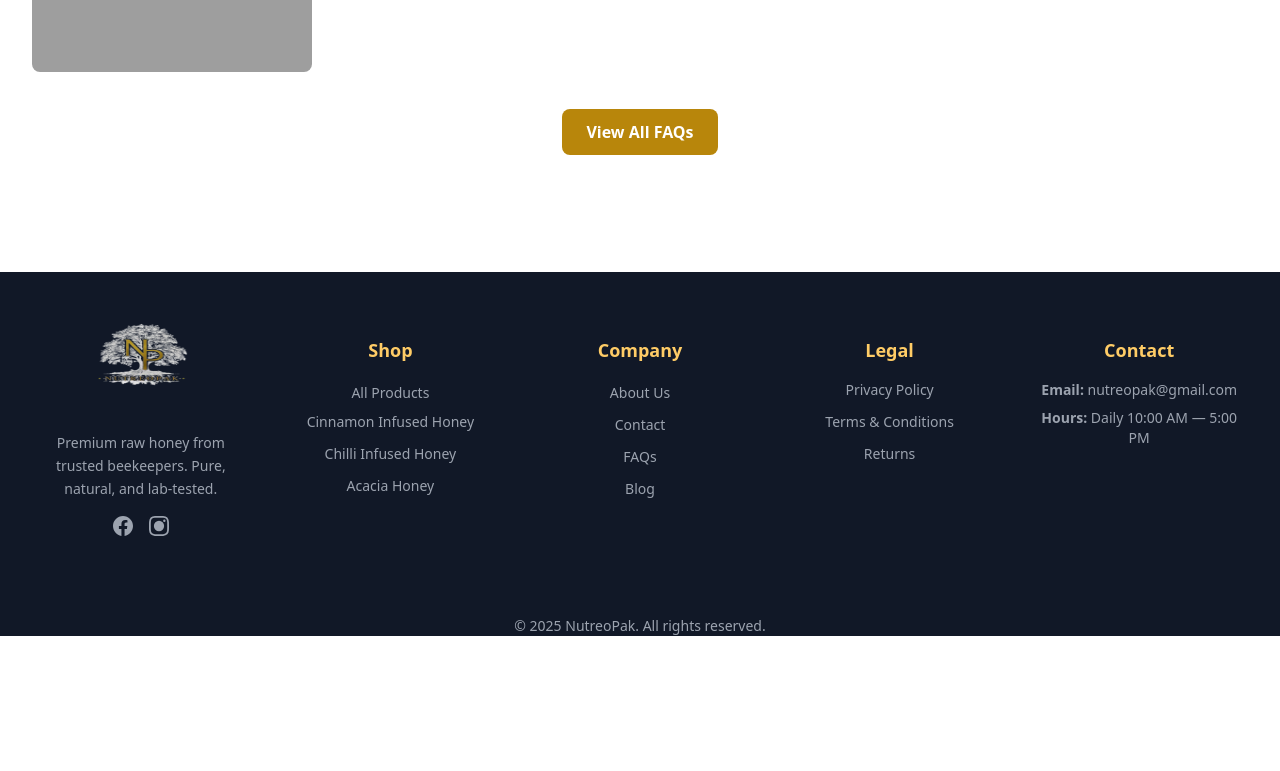
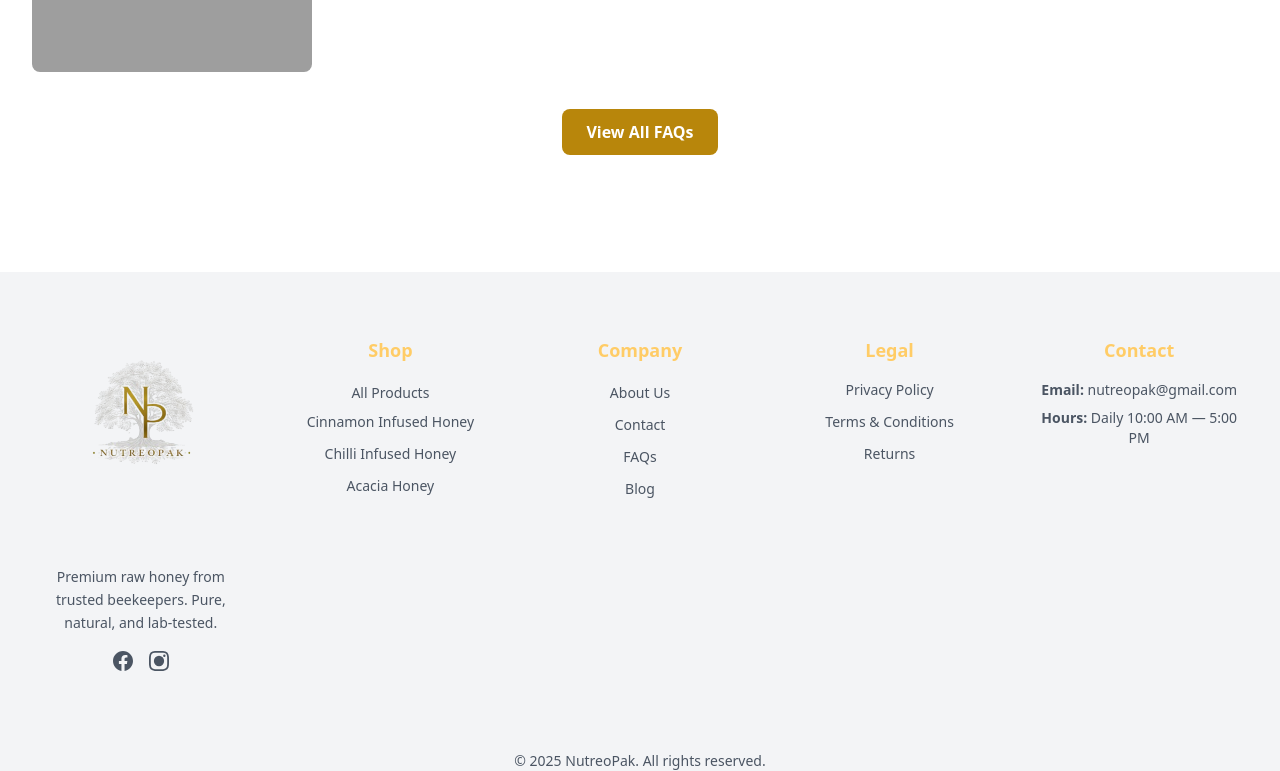
Before and after one commit to developer-bytespak/NeutroPak_frontend, a Next.js app: page / in a window 1280 px wide. Shown: the part 3828-4599 px from the top of the page. Before the commit the page ends 4464 px from the top, so only its background shows below. Built offline with nearby package versions, Linux system fonts and the light colour scheme; no server answers; grey boxes are pictures that could not be loaded.

Commit message:
changes in logo in footer

```diff
--- a/src/components/Footer.tsx
+++ b/src/components/Footer.tsx
@@ -52,33 +52,33 @@ const Footer: React.FC = () => {
   }, []);
 
   return (
-    <footer className="bg-gray-900 text-gray-100 mt-16">
+    <footer className="bg-gray-100 text-gray-800 mt-16">
       <div className="max-w-7xl mx-auto px-4 sm:px-6 lg:px-8 pt-16">
         {/* Footer Grid */}
         <div className="grid grid-cols-1 md:grid-cols-2 lg:grid-cols-5 gap-8 mb-8">
           {/* About */}
           <div className="text-center -mt-16">
-            <div className="flex items-center justify-center gap-2 mb-4">
+            <div className="flex items-center justify-center gap-2 mb-4 h-72 sm:h-auto">
               <Link href="/">
                 <Image
                   src="/neutropakk.png"
                   alt="NutreoPak Logo"
-                  width={192}
-                  height={192}
-                  className="w-48 h-48 flex-shrink-0 cursor-pointer hover:opacity-80 transition-opacity"
+                  width={500}
+                  height={500}
+                  className="w-auto h-full flex-shrink-0 cursor-pointer hover:opacity-80 transition-opacity"
                 />
               </Link>
             </div>
-            <p className="text-gray-400 text-sm leading-relaxed -mt-12">
+            <p className="text-gray-600 text-sm leading-relaxed -mt-12">
               Premium raw honey from trusted beekeepers. Pure, natural, and lab-tested.
             </p>
             <div className="flex gap-4 mt-4 justify-center">
-              <a href="https://www.facebook.com" target="_blank" rel="noopener noreferrer" className="text-gray-400 hover:text-blue-500 transition-colors">
+              <a href="https://www.facebook.com" target="_blank" rel="noopener noreferrer" className="text-gray-600 hover:text-blue-500 transition-colors">
                 <svg className="w-5 h-5" fill="currentColor" viewBox="0 0 24 24">
                   <path d="M24 12.073c0-6.627-5.373-12-12-12s-12 5.373-12 12c0 5.99 4.388 10.954 10.125 11.854v-8.385H7.078v-3.47h3.047V9.43c0-3.007 1.792-4.669 4.533-4.669 1.312 0 2.686.235 2.686.235v2.953H15.83c-1.491 0-1.956.925-1.956 1.874v2.25h3.328l-.532 3.47h-2.796v8.385C19.612 23.027 24 18.062 24 12.073z"/>
                 </svg>
               </a>
-              <a href="https://www.instagram.com/accounts/login/?next=%2Fnutreopak%2F&source=omni_redirect" target="_blank" rel="noopener noreferrer" className="text-gray-400 hover:text-pink-500 transition-colors">
+              <a href="https://www.instagram.com/accounts/login/?next=%2Fnutreopak%2F&source=omni_redirect" target="_blank" rel="noopener noreferrer" className="text-gray-600 hover:text-pink-500 transition-colors">
                 <svg className="w-5 h-5" fill="currentColor" viewBox="0 0 24 24">
                   <path d="M12 2.163c3.204 0 3.584.012 4.85.07 3.252.148 4.771 1.691 4.919 4.919.058 1.265.069 1.645.069 4.849 0 3.204-.012 3.584-.07 4.849-.149 3.225-1.664 4.771-4.919 4.919-1.266.058-1.644.07-4.85.07-3.204 0-3.584-.012-4.849-.07-3.26-.149-4.771-1.699-4.919-4.92-.058-1.265-.07-1.644-.07-4.849 0-3.204.013-3.583.07-4.849.149-3.227 1.664-4.771 4.919-4.919 1.266-.057 1.645-.069 4.849-.069zm0-2.163c-3.259 0-3.667.014-4.947.072-4.358.2-6.78 2.618-6.98 6.98-.059 1.281-.073 1.689-.073 4.948 0 3.259.014 3.668.072 4.948.2 4.358 2.618 6.78 6.98 6.98 1.281.058 1.689.072 4.948.072 3.259 0 3.668-.014 4.948-.072 4.354-.2 6.782-2.618 6.979-6.98.059-1.28.073-1.689.073-4.948 0-3.259-.014-3.667-.072-4.947-.196-4.354-2.617-6.78-6.979-6.98-1.281-.059-1.69-.073-4.949-.073zM5.838 12a6.162 6.162 0 1 1 12.324 0 6.162 6.162 0 0 1-12.324 0zM12 16a4 4 0 1 1 0-8 4 4 0 0 1 0 8zm4.965-10.322a1.44 1.44 0 1 1 2.881.001 1.44 1.44 0 0 1-2.881-.001z"/>
                 </svg>
@@ -90,29 +90,29 @@ const Footer: React.FC = () => {
           <div className="text-center">
             <h3 className="text-lg font-bold text-gold-400 mb-4">Shop</h3>
             <ul className="space-y-2">
-              <li><Link href="/shop" className="text-gray-400 hover:text-gold-400 transition-colors text-sm">All Products</Link></li>
-              <li className="text-gray-400 text-sm">
+              <li><Link href="/shop" className="text-gray-600 hover:text-gold-400 transition-colors text-sm">All Products</Link></li>
+              <li className="text-gray-600 text-sm">
                 <span className="block mb-1">Cinnamon Infused Honey</span>
                 <div className="flex gap-2 ml-2 justify-center">
-                  {productLinks.cinnamon250 && <Link href={productLinks.cinnamon250} className="text-gray-500 hover:text-gold-400 transition-colors text-xs">250g</Link>}
-                  {productLinks.cinnamon500 && <Link href={productLinks.cinnamon500} className="text-gray-500 hover:text-gold-400 transition-colors text-xs">500g</Link>}
+                  {productLinks.cinnamon250 && <Link href={productLinks.cinnamon250} className="text-gray-600 hover:text-gold-400 transition-colors text-xs">250g</Link>}
+                  {productLinks.cinnamon500 && <Link href={productLinks.cinnamon500} className="text-gray-600 hover:text-gold-400 transition-colors text-xs">500g</Link>}
                 </div>
               </li>
-              <li className="text-gray-400 text-sm">
+              <li className="text-gray-600 text-sm">
                 <span className="block mb-1">Chilli Infused Honey</span>
                 <div className="flex gap-2 ml-2 justify-center">
-                  {productLinks.chilli250 && <Link href={productLinks.chilli250} className="text-gray-500 hover:text-gold-400 transition-colors text-xs">250g</Link>}
-                  {productLinks.chilli500 && <Link href={productLinks.chilli500} className="text-gray-500 hover:text-gold-400 transition-colors text-xs">500g</Link>}
+                  {productLinks.chilli250 && <Link href={productLinks.chilli250} className="text-gray-600 hover:text-gold-400 transition-colors text-xs">250g</Link>}
+                  {productLinks.chilli500 && <Link href={productLinks.chilli500} className="text-gray-600 hover:text-gold-400 transition-colors text-xs">500g</Link>}
                 </div>
               </li>
-              <li className="text-gray-400 text-sm">
+              <li className="text-gray-600 text-sm">
                 <span className="block mb-1">Acacia Honey</span>
                 <div className="flex gap-2 ml-2 justify-center">
-                  {productLinks.acacia250 && <Link href={productLinks.acacia250} className="text-gray-500 hover:text-gold-400 transition-colors text-xs">250g</Link>}
-                  {productLinks.acacia500 && <Link href={productLinks.acacia500} className="text-gray-500 hover:text-gold-400 transition-colors text-xs">500g</Link>}
+                  {productLinks.acacia250 && <Link href={productLinks.acacia250} className="text-gray-600 hover:text-gold-400 transition-colors text-xs">250g</Link>}
+                  {productLinks.acacia500 && <Link href={productLinks.acacia500} className="text-gray-600 hover:text-gold-400 transition-colors text-xs">500g</Link>}
                 </div>
               </li>
-              {productLinks.giftbox && <li><Link href={productLinks.giftbox} className="text-gray-400 hover:text-gold-400 transition-colors text-sm">Gift Box</Link></li>}
+              {productLinks.giftbox && <li><Link href={productLinks.giftbox} className="text-gray-600 hover:text-gold-400 transition-colors text-sm">Gift Box</Link></li>}
             </ul>
           </div>
 
@@ -120,10 +120,10 @@ const Footer: React.FC = () => {
           <div className="text-center">
             <h3 className="text-lg font-bold text-gold-400 mb-4">Company</h3>
             <ul className="space-y-2">
-              <li><Link href="/about" className="text-gray-400 hover:text-gold-400 transition-colors text-sm">About Us</Link></li>
-              <li><Link href="/contact" className="text-gray-400 hover:text-gold-400 transition-colors text-sm">Contact</Link></li>
-              <li><Link href="/faqs" className="text-gray-400 hover:text-gold-400 transition-colors text-sm">FAQs</Link></li>
-              <li><Link href="/blog" className="text-gray-400 hover:text-gold-400 transition-colors text-sm">Blog</Link></li>
+              <li><Link href="/about" className="text-gray-600 hover:text-gold-400 transition-colors text-sm">About Us</Link></li>
+              <li><Link href="/contact" className="text-gray-600 hover:text-gold-400 transition-colors text-sm">Contact</Link></li>
+              <li><Link href="/faqs" className="text-gray-600 hover:text-gold-400 transition-colors text-sm">FAQs</Link></li>
+              <li><Link href="/blog" className="text-gray-600 hover:text-gold-400 transition-colors text-sm">Blog</Link></li>
             </ul>
           </div>
 
@@ -131,16 +131,16 @@ const Footer: React.FC = () => {
           <div className="text-center">
             <h3 className="text-lg font-bold text-gold-400 mb-4">Legal</h3>
             <div className="flex flex-col gap-3 [&_a]:border-none [&_a]:decoration-none">
-              <Link href="/privacy-policy" className="text-gray-400 hover:text-gold-400 transition-colors text-sm !no-underline !border-none decoration-none">Privacy Policy</Link>
-              <Link href="/terms-and-conditions" className="text-gray-400 hover:text-gold-400 transition-colors text-sm !no-underline !border-none decoration-none">Terms & Conditions</Link>
-              <Link href="/refund-return-policy" className="text-gray-400 hover:text-gold-400 transition-colors text-sm !no-underline !border-none decoration-none">Returns</Link>
+              <Link href="/privacy-policy" className="text-gray-600 hover:text-gold-400 transition-colors text-sm !no-underline !border-none decoration-none">Privacy Policy</Link>
+              <Link href="/terms-and-conditions" className="text-gray-600 hover:text-gold-400 transition-colors text-sm !no-underline !border-none decoration-none">Terms & Conditions</Link>
+              <Link href="/refund-return-policy" className="text-gray-600 hover:text-gold-400 transition-colors text-sm !no-underline !border-none decoration-none">Returns</Link>
             </div>
           </div>
 
           {/* Contact */}
           <div className="text-center">
             <h3 className="text-lg font-bold text-gold-400 mb-4">Contact</h3>
-            <div className="space-y-2 text-sm text-gray-400">
+            <div className="space-y-2 text-sm text-gray-600">
               <p><span className="font-semibold">Email:</span> nutreopak@gmail.com</p>
               <p><span className="font-semibold">Hours:</span> Daily 10:00 AM — 5:00 PM</p>
             </div>
@@ -150,7 +150,7 @@ const Footer: React.FC = () => {
         {/* Divider */}
         <div className="pt-12">
           <div className="flex flex-col md:flex-row justify-center items-center gap-4 text-center">
-            <p className="text-gray-400 text-sm">
+            <p className="text-gray-600 text-sm">
               &copy; 2025 NutreoPak. All rights reserved.
             </p>
           </div>
```
